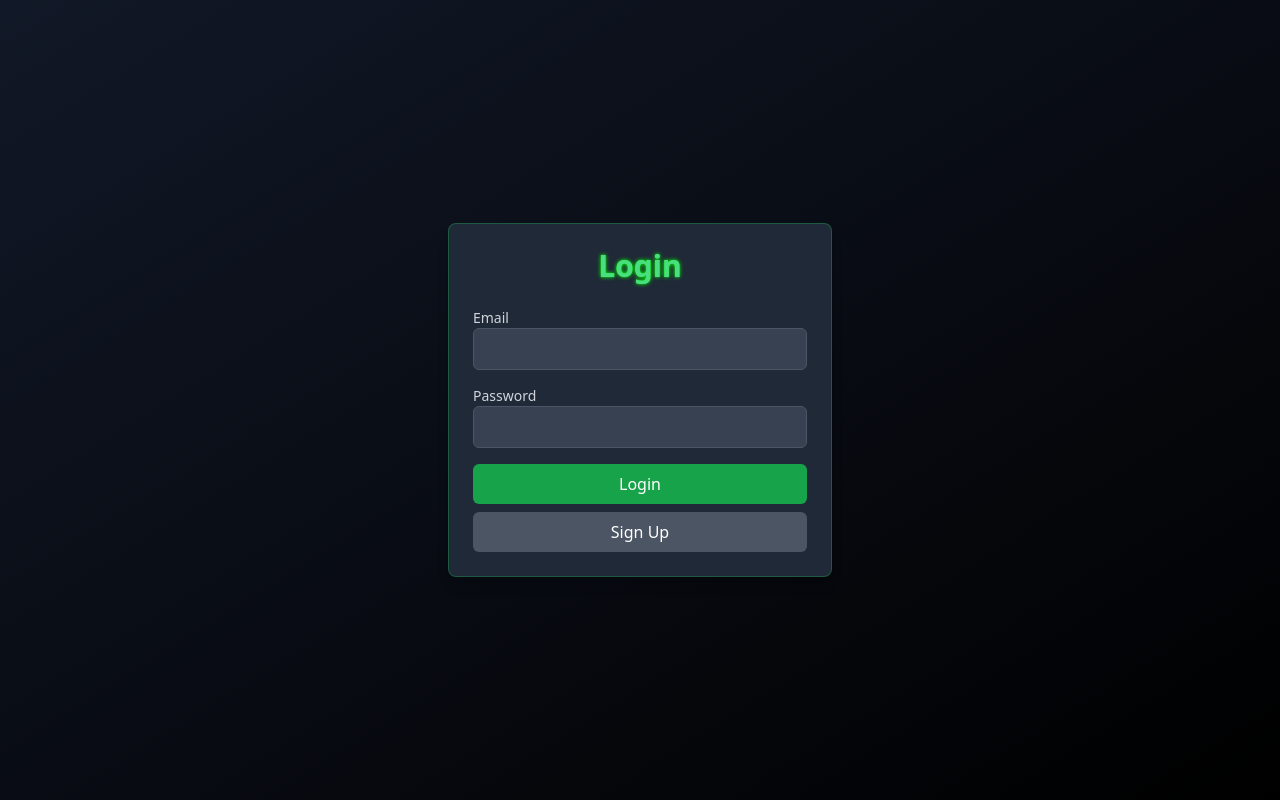
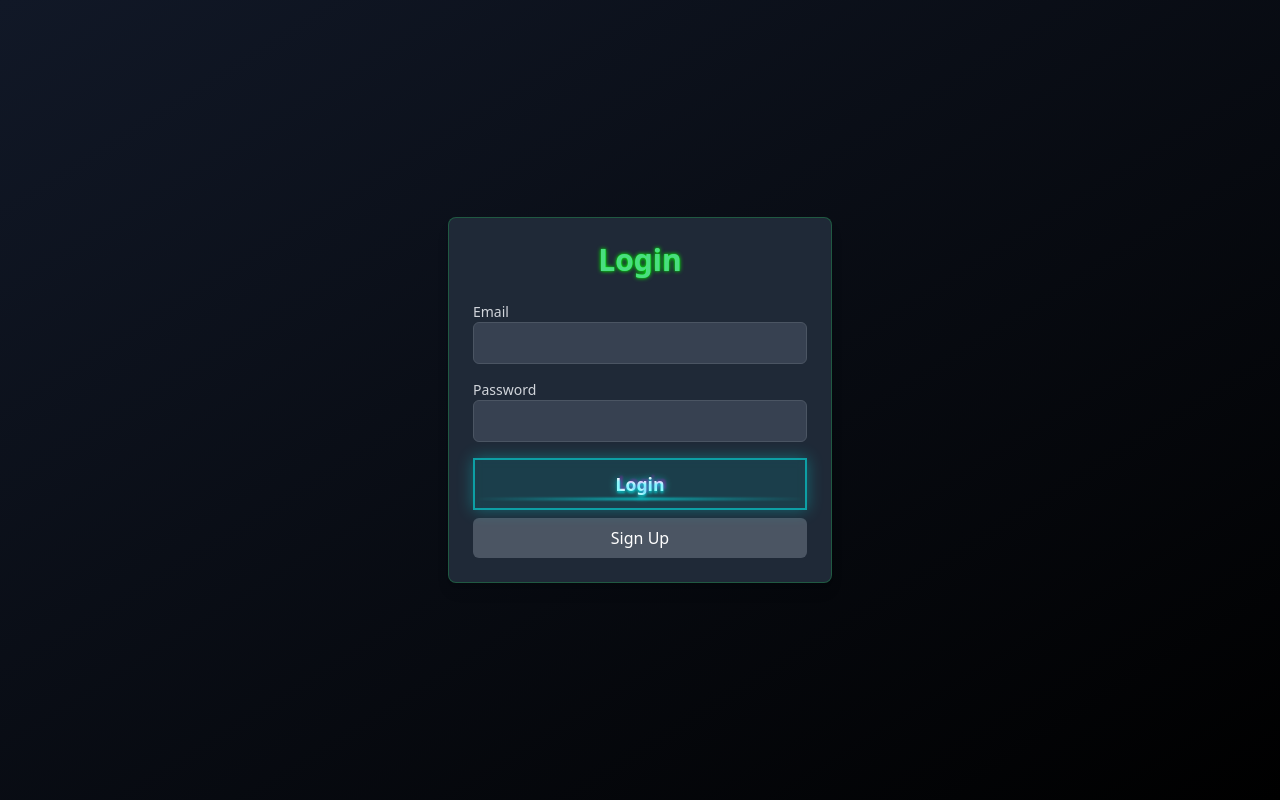
Before and after one commit to souvikotaku/employee-dashboard, a React (Create React App) app: page /login in a window 1280 px wide. Built offline with nearby package versions, Linux system fonts and the light colour scheme.

Commit message:
changes in design

```diff
--- a/src/components/LoginPage.js
+++ b/src/components/LoginPage.js
@@ -42,6 +42,7 @@ const LoginPage = () => {
         <h2 className='text-3xl mb-6 text-center font-bold text-green-400 subtle-glow'>
           Login
         </h2>
+
         <div className='space-y-4'>
           <div>
             <label className='block text-sm font-medium text-gray-300'>
@@ -70,7 +71,7 @@ const LoginPage = () => {
             />
           </div>
           <div className='space-y-2'>
-            <button
+            {/* <button
               onClick={handleLogin}
               className='w-full py-2 bg-green-600 hover:bg-green-700 text-white rounded-md transition duration-200 flex items-center justify-center'
               disabled={loading}
@@ -86,6 +87,24 @@ const LoginPage = () => {
               ) : (
                 'Login'
               )}
+            </button> */}
+            <button
+              className='w-full btn hologram flex items-center justify-center'
+              onClick={handleLogin}
+              disabled={loading}
+            >
+              {loading ? (
+                <RotatingLines
+                  strokeColor='white'
+                  strokeWidth='3'
+                  animationDuration='0.75'
+                  width='20'
+                  visible={true}
+                />
+              ) : (
+                <span data-text='Login'>Login</span>
+              )}
+              <div className='scan-line'></div>
             </button>
             <button
               onClick={() => navigate('/signup')}
--- a/src/index.css
+++ b/src/index.css
@@ -5,3 +5,102 @@
 .subtle-glow {
   text-shadow: 0 0 1px #00ff00, 0 0 4px #00ff00;
 }
+
+/* button for login */
+.btn {
+  position: relative;
+  padding: 0.7rem 1rem;
+  font-size: 1.1rem;
+  font-weight: 600;
+  color: #fff;
+  background: none;
+  border: none;
+  cursor: pointer;
+  overflow: hidden;
+  transition: all 0.4s ease;
+}
+
+.hologram {
+  border: 2px solid rgba(0, 255, 255, 0.5);
+  background: rgba(0, 255, 255, 0.1);
+  box-shadow: 0 0 15px rgba(0, 255, 255, 0.3);
+  backdrop-filter: blur(5px);
+}
+
+.hologram span {
+  position: relative;
+  display: inline-block;
+  text-shadow: 0 0 8px rgba(0, 255, 255, 0.5);
+}
+
+.hologram span::before,
+.hologram span::after {
+  content: attr(data-text);
+  position: absolute;
+  left: 0;
+  opacity: 0;
+  filter: blur(1px);
+  transition: all 0.3s ease;
+}
+
+.hologram span::before {
+  top: -2px;
+  color: #ff00ff;
+  transform: translateX(0);
+  animation: glitch 2s infinite;
+}
+
+.hologram span::after {
+  bottom: -2px;
+  color: #00ffff;
+  transform: translateX(0);
+  animation: glitch 2s infinite reverse;
+}
+
+.scan-line {
+  position: absolute;
+  width: 100%;
+  height: 2px;
+  background: linear-gradient(
+    to right,
+    transparent,
+    rgba(0, 255, 255, 0.8),
+    transparent
+  );
+  top: 0;
+  animation: scan 2s linear infinite;
+  filter: blur(1px);
+}
+
+@keyframes glitch {
+  0%,
+  100% {
+    transform: translateX(0);
+    opacity: 0.3;
+  }
+  20% {
+    transform: translateX(-5px);
+    opacity: 0.5;
+  }
+  40% {
+    transform: translateX(5px);
+    opacity: 0.7;
+  }
+  60% {
+    transform: translateX(-3px);
+    opacity: 0.5;
+  }
+  80% {
+    transform: translateX(3px);
+    opacity: 0.3;
+  }
+}
+
+@keyframes scan {
+  0% {
+    top: -10%;
+  }
+  100% {
+    top: 110%;
+  }
+}
```
